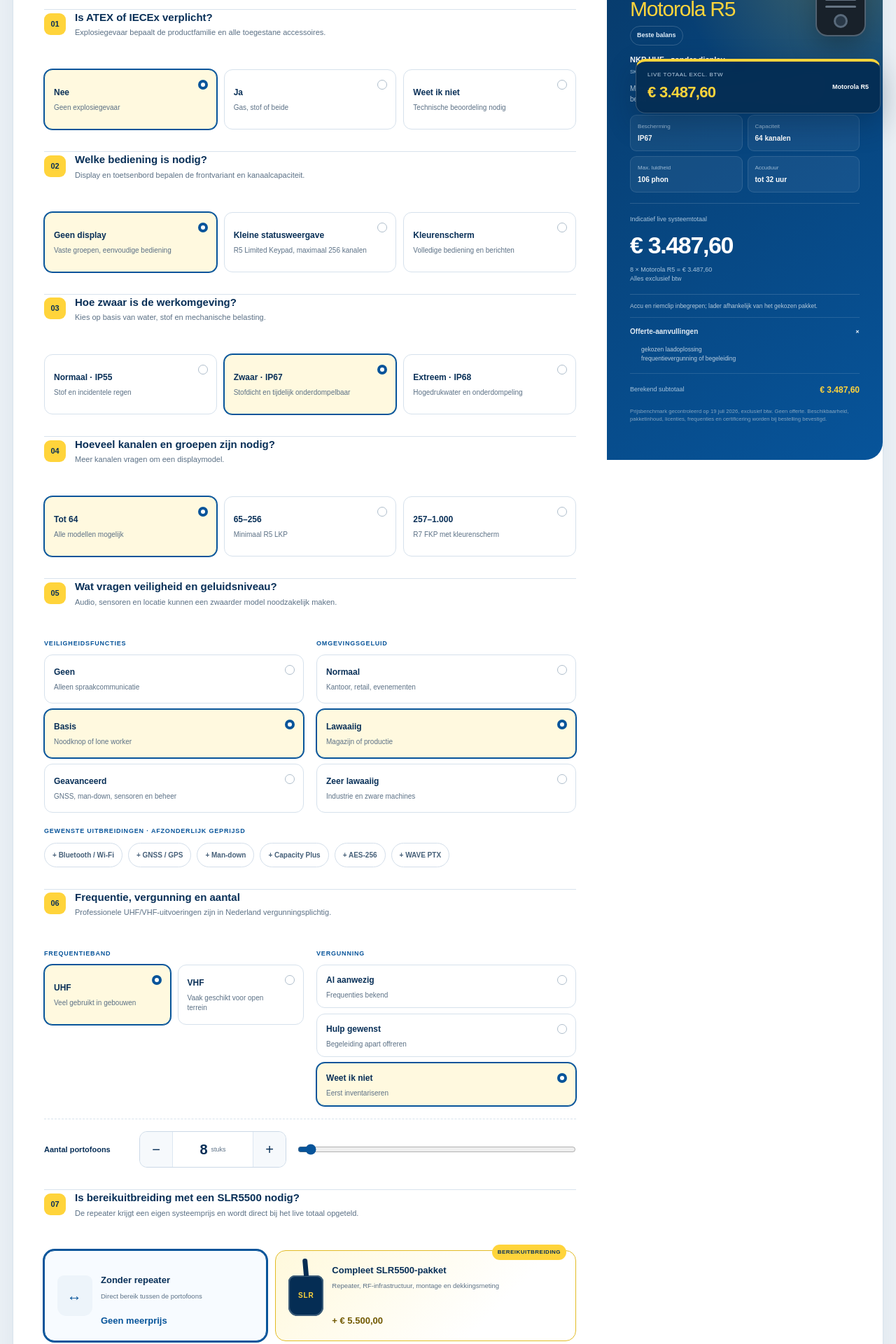
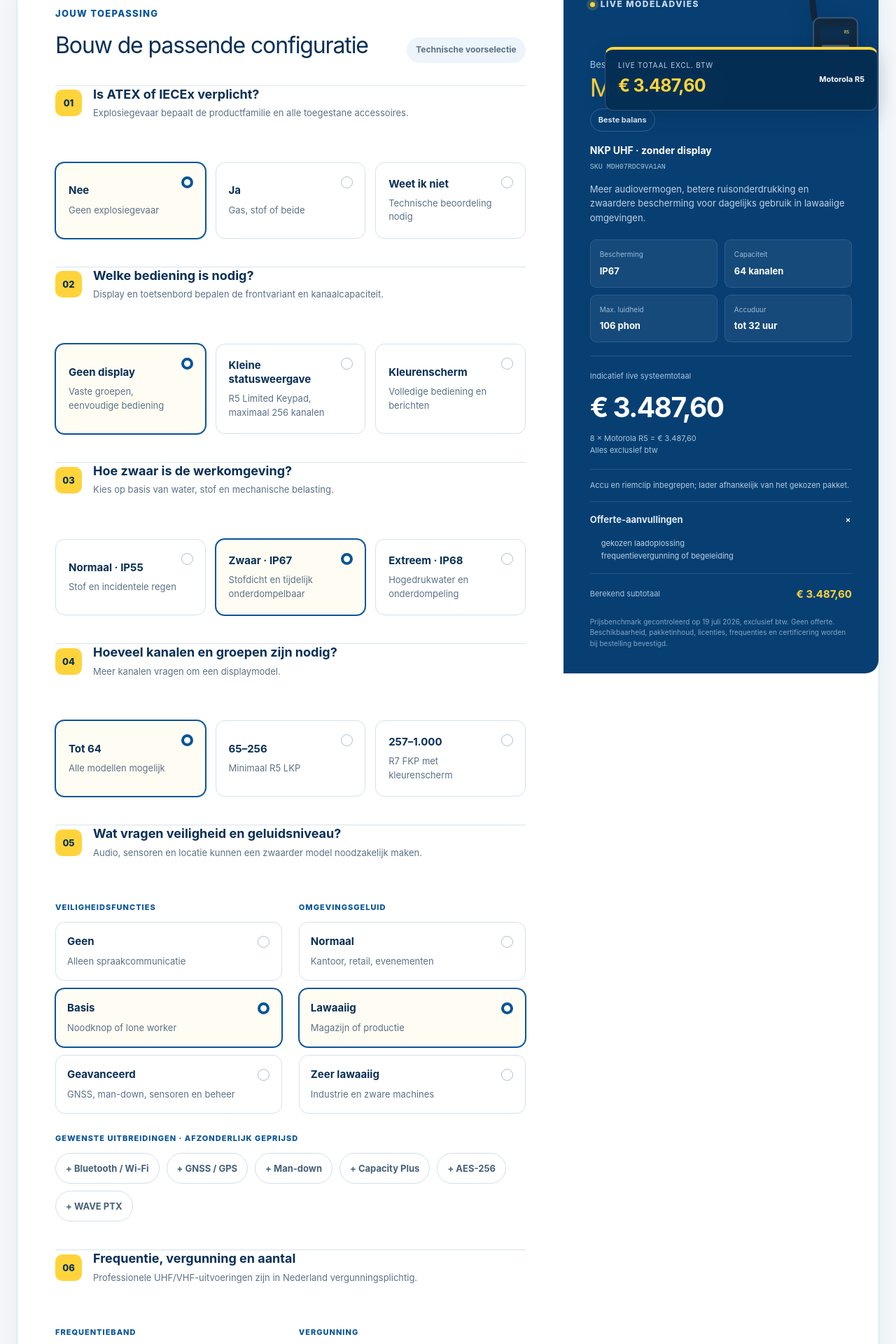
Before and after one commit to joosteerland/Portofoon_configurator, a Next.js app: page / in a window 1280 px wide. Shown: the part 620-2540 px from the top of the page at 70% size. Built offline with nearby package versions, Linux system fonts and the light colour scheme.

Commit message:
Make configurator calmer and more readable

```diff
--- a/app/globals.css
+++ b/app/globals.css
@@ -158,4 +158,156 @@
   .quote-request { width:calc(100% - 20px); margin-bottom:65px; padding:30px 18px; border-radius:18px; }.quote-form { padding:20px 16px; }
   footer { align-items:flex-start; flex-direction:column; }
 }
+/* Rustigere, beter leesbare schaal */
+body { background:#f7f9fc; font-family:-apple-system,BlinkMacSystemFont,"Segoe UI",Arial,sans-serif; line-height:1.55; }
+.site-header { height:84px; max-width:1380px; padding-inline:30px; }
+.brand { gap:14px; font-size:16px; letter-spacing:.055em; }
+.brand-mark { width:32px; height:32px; }
+.header-note { font-size:14px; }
+.hero { max-width:1040px; padding:82px 28px 64px; }
+.eyebrow,.step-kicker { font-size:13px; letter-spacing:.1em; }
+.hero h1 { margin:22px 0 26px; font-size:clamp(48px,6vw,76px); line-height:1.02; letter-spacing:-.05em; }
+.hero>p { max-width:780px; font-size:19px; line-height:1.7; }
+.trust-row { gap:16px 34px; margin-top:34px; font-size:14px; }
+.trust-row span::before { width:21px; height:21px; margin-right:9px; }
+.configurator-shell { width:min(1380px,calc(100% - 48px)); grid-template-columns:minmax(0,1.42fr) minmax(430px,.82fr); margin-bottom:120px; border-radius:20px; box-shadow:0 16px 48px rgba(20,56,92,.08); }
+.questions-panel { padding:52px 54px 30px; }
+.panel-heading { padding-bottom:32px; }
+.panel-heading h2 { margin-top:9px; font-size:32px; }
+.progress-label { padding:9px 13px; font-size:12px; }
+.question-group { padding:37px 0 40px; }
+.question-group legend { gap:16px; padding-bottom:23px; }
+.question-group legend>span { width:38px; height:38px; border-radius:10px; font-size:13px; }
+.question-group legend div { gap:5px; }
+.question-group legend b { font-size:18px; line-height:1.35; }
+.question-group legend small { font-size:13px; line-height:1.5; }
+.choice-grid { gap:14px; }
+.choice-card { min-height:108px; padding:20px 18px; border-radius:13px; transition:border-color .18s,background-color .18s; }
+.choice-card:hover:not(:disabled) { transform:none; box-shadow:none; }
+.choice-card.active { background:#fffdf3; box-shadow:0 0 0 1px var(--blue); }
+.choice-card b { font-size:15px; line-height:1.35; }
+.choice-card small { margin-top:8px; font-size:13px; line-height:1.5; }
+.choice-card em { margin-top:9px; font-size:10px; }
+.radio-dot { top:19px; right:17px; width:17px; height:17px; }
+.split-questions { gap:24px; }
+.sub-label { margin-bottom:12px; font-size:11px; }
+.choice-stack { gap:11px; }
+.choice-stack .choice-card,.choice-stack.compact .choice-card { min-height:84px; padding:17px 16px; }
+.extension-label { margin-top:27px; }
+.toggle-grid { gap:10px; }
+.toggle-chip { padding:11px 14px; font-size:13px; }
+.conditional-card { margin-top:20px; padding:22px; border-radius:13px; }
+.conditional-title { margin-bottom:17px; }
+.conditional-title b { font-size:15px; }
+.conditional-title span { font-size:11px; }
+.conditional-card p { margin-top:17px; font-size:13px; line-height:1.6; }
+.select-grid { gap:14px; }
+.select-grid label { font-size:12px; }
+select { min-height:48px; margin-top:8px; padding:12px 32px 12px 12px; font-size:13px; }
+.inline-alert { margin-top:18px; padding:14px 16px; font-size:13px; line-height:1.55; }
+.repeater-choice-grid { gap:16px; }
+.repeater-option { min-height:154px; padding:23px; border-radius:14px; transition:border-color .18s,background-color .18s; }
+.repeater-option:hover { transform:none; box-shadow:none; }
+.repeater-option b { font-size:16px; }
+.repeater-option small { margin-top:8px; font-size:12.5px; line-height:1.55; }
+.repeater-option strong { font-size:16px; }
+.recommended-badge { top:-10px; padding:6px 10px; font-size:10px; }
+.package-includes { gap:8px; margin-bottom:17px; }
+.package-includes span { padding:8px 10px; font-size:11px; }
+.quantity-row { grid-template-columns:150px 230px 1fr; gap:22px; margin-top:24px; padding-top:22px; }
+.quantity-row>label { font-size:14px; }
+.quantity-control output { min-height:58px; }
+.quantity-control strong { font-size:24px; }
+.quantity-control span { font-size:12px; }
+.result-panel { top:18px; min-height:820px; padding:43px 38px 35px; background:#073f73; border-radius:0 19px 19px 0; }
+.result-panel::before { display:none; }
+.result-topline { font-size:12px; }
+.model-visual { top:40px; right:29px; opacity:.72; transform:scale(.9); transform-origin:top right; }
+.recommendation-label { margin-top:66px; font-size:13px; }
+.result-panel h2 { max-width:290px; margin-bottom:11px; font-size:35px; line-height:1.05; }
+.model-pill { padding:7px 11px; font-size:11px; }
+.variant-copy { margin:16px 0 7px; font-size:14px; }
+.sku { font-size:10px; }
+.model-copy { max-width:390px; margin:16px 0 20px; font-size:13px; line-height:1.6; }
+.spec-grid { gap:10px; }
+.spec-grid div { padding:13px; }
+.spec-grid small { font-size:10px; }
+.spec-grid b { margin-top:5px; font-size:13px; }
+.result-warning { gap:5px; margin-top:16px; padding:14px; }
+.result-warning b { font-size:13px; }
+.result-warning span { font-size:11px; line-height:1.5; }
+.price-block { margin-top:19px; padding:20px 0 18px; }
+.price-block>span,.price-block>small { font-size:11px; line-height:1.55; }
+.price-block strong { margin:6px 0 5px; font-size:39px; }
+.included-copy { margin:14px 0; font-size:11px; line-height:1.55; }
+.breakdown summary { padding:15px 0; font-size:13px; }
+.breakdown ul,.breakdown p { margin-bottom:16px; font-size:11px; line-height:1.65; }
+.quote-status { padding:17px 0 5px; }
+.quote-status span { font-size:11px; }
+.quote-status b { font-size:15px; }
+.fineprint { margin-top:15px; font-size:10px; line-height:1.55; }
+.floating-price { right:26px; bottom:22px; width:390px; padding:15px 18px; border-radius:12px; box-shadow:0 10px 28px rgba(0,25,50,.2); }
+.floating-price small { font-size:10px; }
+.floating-price b { font-size:25px; }
+.floating-price>span { max-width:165px; font-size:11px; }
+.quote-request { width:min(1220px,calc(100% - 48px)); margin-bottom:110px; gap:70px; padding:64px; border-radius:20px; background:var(--blue-dark); box-shadow:0 16px 48px rgba(8,47,87,.13); }
+.quote-intro h2 { margin:13px 0 20px; font-size:clamp(34px,4vw,50px); line-height:1.08; }
+.quote-intro>p { font-size:16px; line-height:1.7; }
+.quote-summary { gap:10px; margin-top:31px; }
+.quote-summary span { padding:13px 0; }
+.quote-summary small { font-size:11px; }
+.quote-summary b { font-size:14px; }
+.quote-form { gap:17px; padding:34px; border-radius:14px; box-shadow:0 10px 30px rgba(0,26,52,.18); }
+.quote-form label { gap:8px; font-size:13px; }
+.quote-form input { min-height:52px; padding:13px 14px; font-size:15px; }
+.quote-form button { min-height:54px; font-size:15px; }
+.privacy-note { font-size:11px; line-height:1.55; }
+.form-status { padding:13px 14px; font-size:13px; }
+.comparison { padding-top:95px; padding-bottom:110px; }
+.section-heading h2 { margin:11px 0 38px; font-size:clamp(34px,4vw,48px); }
+.comparison-grid { border-radius:16px; }
+.comparison-grid article { padding:31px; }
+.comparison-grid article>span { width:52px; height:52px; font-size:15px; }
+.comparison-grid b { margin:22px 0 9px; font-size:17px; }
+.comparison-grid p { font-size:13px; line-height:1.6; }
+footer { padding-block:34px; font-size:13px; }
+
+@media (max-width:1120px) {
+  .configurator-shell { grid-template-columns:1fr; max-width:820px; overflow:hidden; }
+  .questions-panel { padding:46px 48px 28px; }
+  .result-panel { position:relative; top:auto; min-height:auto; border-radius:0; }
+  .quote-request { grid-template-columns:1fr; max-width:820px; gap:38px; }
+}
+@media (max-width:720px) {
+  body { padding-bottom:86px; }
+  .site-header { height:68px; padding-inline:18px; }
+  .brand { font-size:14px; }
+  .header-note { display:none; }
+  .hero { padding:56px 20px 42px; }
+  .hero h1 { font-size:43px; line-height:1.03; }
+  .hero>p { font-size:17px; }
+  .trust-row { align-items:flex-start; flex-direction:column; margin-inline:auto; width:max-content; max-width:100%; font-size:13px; text-align:left; }
+  .configurator-shell { width:calc(100% - 20px); margin-bottom:72px; border-radius:16px; }
+  .questions-panel,.result-panel { padding:30px 20px; }
+  .panel-heading { align-items:flex-start; flex-direction:column; }
+  .panel-heading h2 { font-size:27px; }
+  .question-group { padding:30px 0 33px; }
+  .question-group legend { align-items:flex-start; }
+  .question-group legend b { font-size:17px; }
+  .question-group legend small { font-size:12.5px; }
+  .choice-grid,.choice-grid.two,.split-questions,.select-grid,.select-grid.three-cols,.select-grid.two-cols,.repeater-choice-grid { grid-template-columns:1fr; }
+  .choice-card { min-height:94px; }
+  .quantity-row { grid-template-columns:1fr; }
+  .model-visual { right:14px; transform:scale(.72); }
+  .result-panel h2 { max-width:230px; font-size:31px; }
+  .floating-price { left:10px; right:10px; bottom:8px; width:auto; padding:12px 14px; }
+  .floating-price b { font-size:22px; }
+  .quote-request { width:calc(100% - 20px); margin-bottom:72px; padding:36px 20px; border-radius:16px; }
+  .quote-form { padding:24px 18px; }
+  .comparison { padding-top:68px; padding-bottom:76px; }
+  .comparison-grid { grid-template-columns:1fr; }
+  .comparison-grid article { border-right:0; border-bottom:1px solid var(--line); }
+  .comparison-grid article:last-child { border-bottom:0; }
+  footer { align-items:flex-start; flex-direction:column; }
+}
 @media (prefers-reduced-motion:reduce) { * { scroll-behavior:auto!important; transition:none!important; } }
--- a/app/layout.tsx
+++ b/app/layout.tsx
@@ -6,7 +6,7 @@
   const requestHeaders = await headers();
   const host = requestHeaders.get("x-forwarded-host") ?? requestHeaders.get("host") ?? "localhost:3000";
   const protocol = requestHeaders.get("x-forwarded-proto") ?? (host.startsWith("localhost") ? "http" : "https");
-  const image = `${protocol}://${host}/og.png`;
+  const image = `${protocol}://${host}/og-calm.png`;
   return {
     title: "PortofoonPrijs — professionele Motorola-configurator",
     description: "Configureer een passende Motorola R2, R5, R7 of R7Ex en ontvang een onderbouwd modeladvies met actuele openbare vanafprijs.",
```
Also changed, not shown: public/og-calm.png (added).
